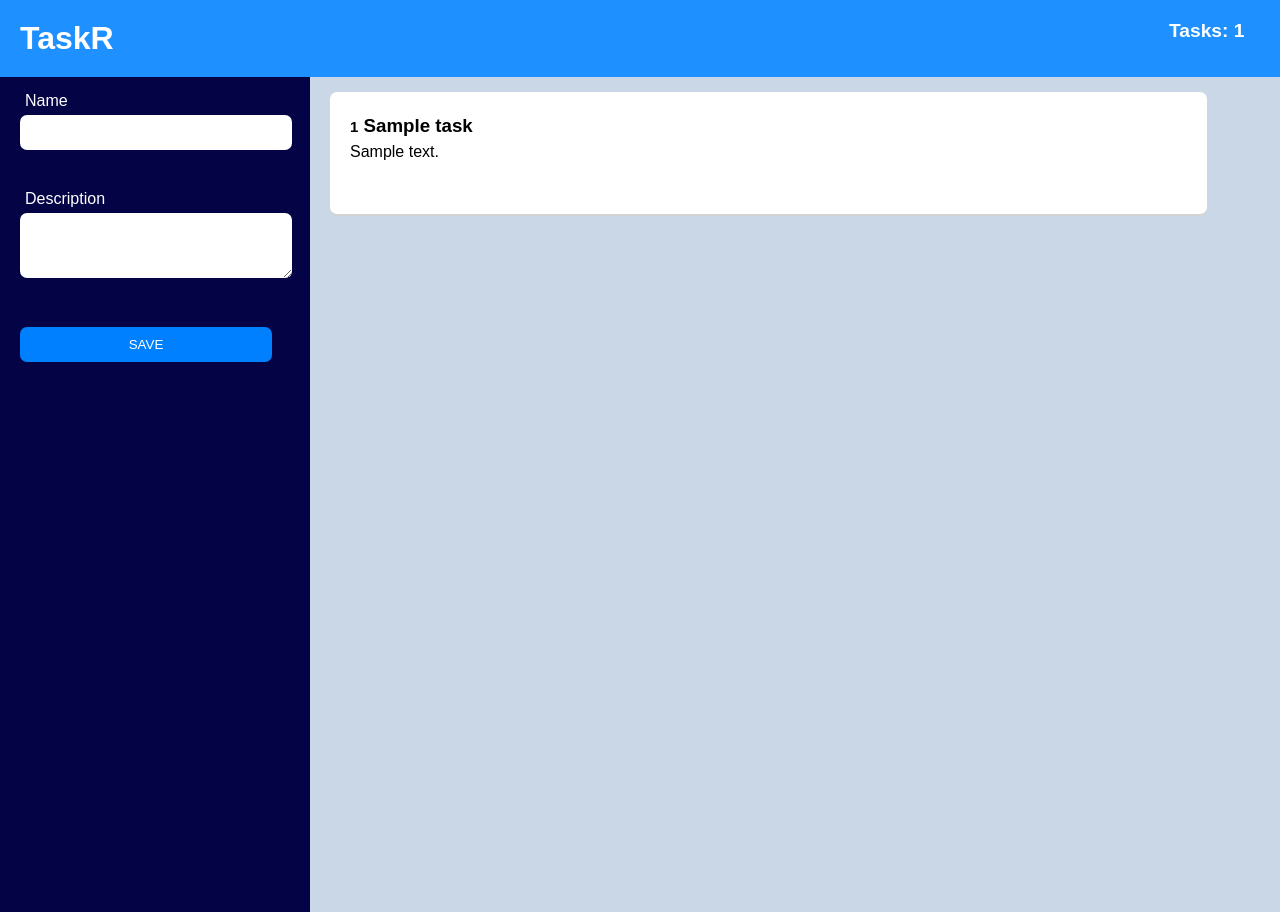
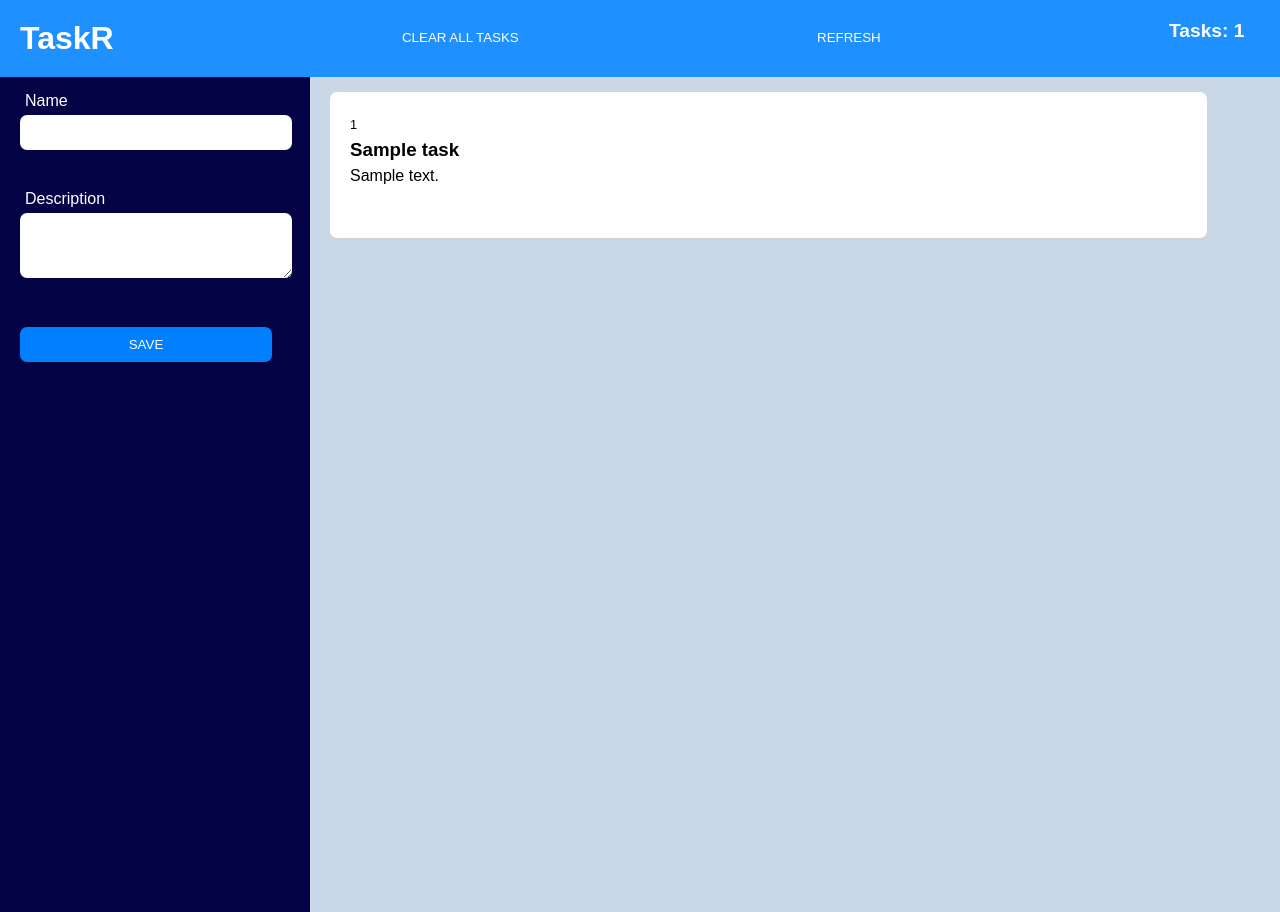
Before and after one commit to jod35/tada, a Flask app: template templates/index.html in a window 1280 px wide. Run offline with Flask 2, Linux system fonts and the light colour scheme; tables that the repository leaves empty hold one stand-in row (values such as "Sample post"); the template is opened without the code that fills it: values that come from a table or form of the project are taken from there, most other values are stand-ins (such as "Sample title", 1, 10 or a date in 2020).

Commit message:
add task clear and page refresh buttons

```diff
--- a/main.py
+++ b/main.py
@@ -10,6 +10,7 @@ from marshmallow import fields, Schema
 from flask_fontawesome import FontAwesome
 from flask_sqlalchemy import SQLAlchemy
 from datetime import datetime
+
 
 import os
 
@@ -42,6 +43,8 @@ class Task(db.Model):
 	def delete(self):
 		db.session.delete(self)
 		db.session.commit()
+
+
 #the model's schema
 class TaskSchema(Schema):
 	id=fields.Int()
--- a/static/main.css
+++ b/static/main.css
@@ -161,3 +161,13 @@ label{
     color: white;
     background-color: dodgerblue;
 }
+.clear{
+    padding: 5px;
+    background-color: inherit;
+    border: none;
+}
+.refresh{
+    padding: 5px;
+    background-color: inherit;
+    border: none;
+}
--- a/static/main.js
+++ b/static/main.js
@@ -11,7 +11,46 @@ const updateButtons = document.querySelectorAll(".update-btn");
 const updateForm = document.querySelector("#form-update");
 const notificationModal = document.querySelector(".noti-modal");
 const message = document.querySelector(".message");
-const loadingSpinner=document.querySelector('.loading');
+const loadingSpinner = document.querySelector('.loading');
+const taskNames = document.querySelectorAll('.task-name');
+const taskDescriptions = document.querySelectorAll('.task-desc');
+const refreshButton = document.querySelector('.refresh');
+const clearButton = document.querySelector('.clear');
+
+
+
+clearButton.addEventListener('click',()=>{
+    deleteAllTasks()
+})
+
+let deleteAllTasks = ()=>{
+  for(let i in tasks){
+    console.log(taskIds[i].innerText);
+
+    let RESOURCE_URL = `/api/task/${taskIds[i].innerText}`;
+
+    fetch(RESOURCE_URL,
+          {
+            method:"DELETE"
+          })
+          .then(res=>res.json())
+          .then((data)=>{
+            tasks[i].style.display = "none";
+            setTimeout(() => {
+              // location.reload();
+              noTaskContainer.style.display="block";
+            }, 2000);
+
+            location.reload()
+          })
+
+  }
+}
+
+
+refreshButton.addEventListener('click', () => {
+  location.reload();
+})
 
 let p = document.createElement("p");
 
@@ -63,6 +102,7 @@ taskForm.addEventListener("submit", (e) => {
     .then((data) => {
       console.log(data);
       let html = `
+                <span class="id">${data.task.id}</span>
                 <h3 class="task-name">
                     ${data.task.name}
                 </h3>
@@ -77,14 +117,12 @@ taskForm.addEventListener("submit", (e) => {
       newTask.classList.add("task");
 
       newTask.innerHTML = html;
-      loadingSpinner.style.display="block";
-
-
+      loadingSpinner.style.display = "block";
 
 
       setTimeout(() => {
         taskContainer.insertBefore(newTask, taskContainer.childNodes[0]);
-        loadingSpinner.style.display="none"
+        loadingSpinner.style.display = "none"
       }, 1200);
 
       setTimeout(() => {
@@ -148,11 +186,11 @@ for (let i = 0; i < tasks.length; i++) {
       })
         .then((res) => res.json())
         .then((data) => {
-            notificationModal.style.display = "block";
-            message.innerText = data.message;
-
+          taskNames[i].innerText = data.task.name;
+          taskDescriptions[i].innerText = data.task.description;
+          taskIds[i].innerText = data.task.id;
           setTimeout(() => {
-              location.reload();
+            location.reload()
           }, 3000);
         });
 
--- a/templates/index.html
+++ b/templates/index.html
@@ -13,6 +13,14 @@
       <div class="logo">
         <h1>TaskR</h1>
       </div>
+      <div class="clear">
+        <button class="mybtn clear">Clear All tasks</button>
+      </div>
+
+      <div class="refresh">
+        <button class="mybtn clear">Refresh</button>
+      </div>
+
       <div class="count">
 
       </div>
@@ -42,8 +50,9 @@
 
         {% for task in tasks %}
                 <div class="task">
+                  <span class="id">{{task.id}}</span>
                   <h3 class="task-name">
-                   <span class="id">{{task.id}}</span> {{task.name}}
+                    {{task.name}}
                 </h3>
                 <p class="task-desc">
                   {{task.description}}
```
Also changed, not shown: tasks.db. Lines whose indentation alone changed are shown as unchanged.
